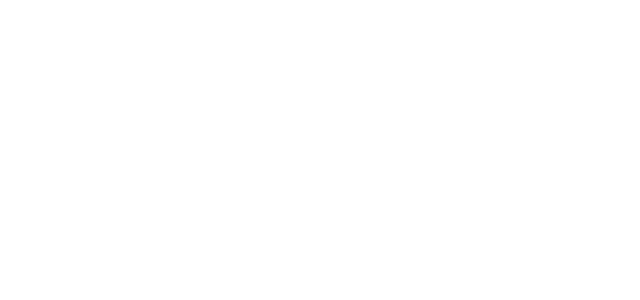
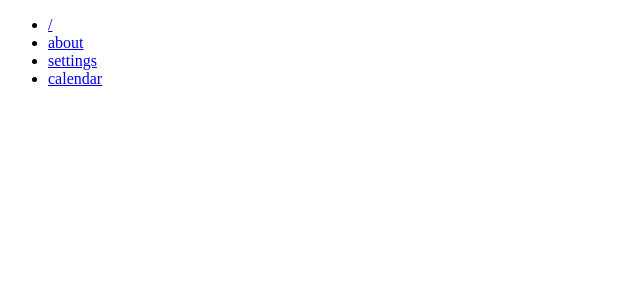
Before and after one commit to gr3yknigh1/ycalendar, a React app: page / in a window 1280 px wide. Shown: the top 300 px of the page, without its empty margins (0-640 px from the left). Built offline with nearby package versions, Linux system fonts and the light colour scheme.

Commit message:
Add PageList comp

```diff
--- /dev/null
+++ b/src/common/components/PageList.tsx
@@ -0,0 +1,17 @@
+import React from 'react';
+import { Link } from 'react-router-dom';
+
+
+export default function PageList() {
+  const pageLinks = ['/', 'about', 'settings', 'calendar'].map(
+    (path, index) => <Link className='link' key={index} to={path}> { path } </Link>
+  ).map(
+    (link, index) => <li key={index}> { link } </li>
+  );
+
+  return (
+    <ul>
+      { pageLinks }
+    </ul>
+  );
+}
--- /dev/null
+++ b/src/common/components/index.ts
@@ -0,0 +1,5 @@
+import PageList from './PageList';
+
+export {
+  PageList,
+};
--- a/src/routes/HomePage.tsx
+++ b/src/routes/HomePage.tsx
@@ -1,8 +1,13 @@
 import React from 'react';
+
+import {
+  PageList
+} from '@/common/components';
 
 export default function HomePage() {
   return (
     <main>
+      <PageList />
     </main>
   );
 }
```
Also changed, not shown: src/common/index.ts (added).
